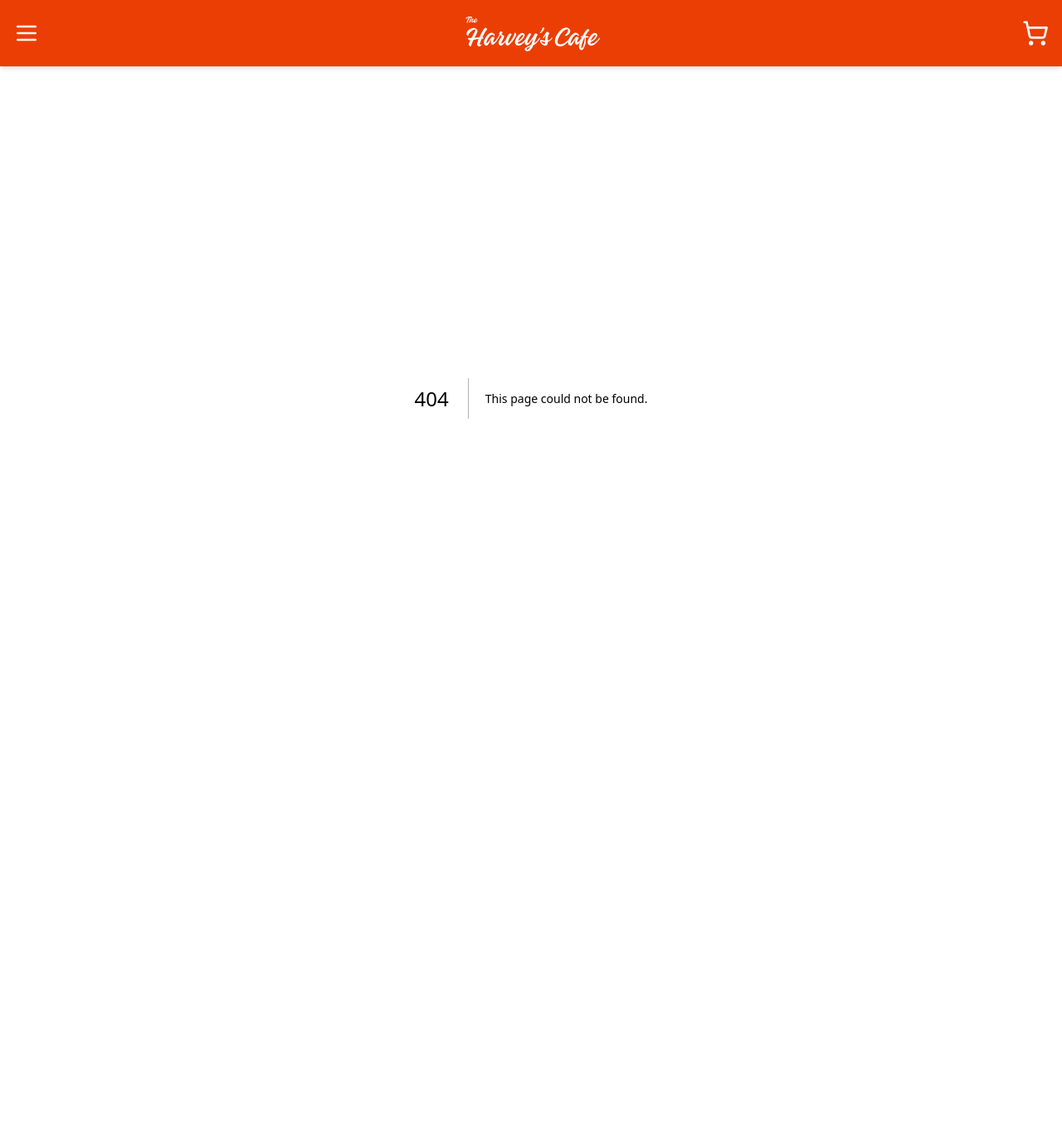
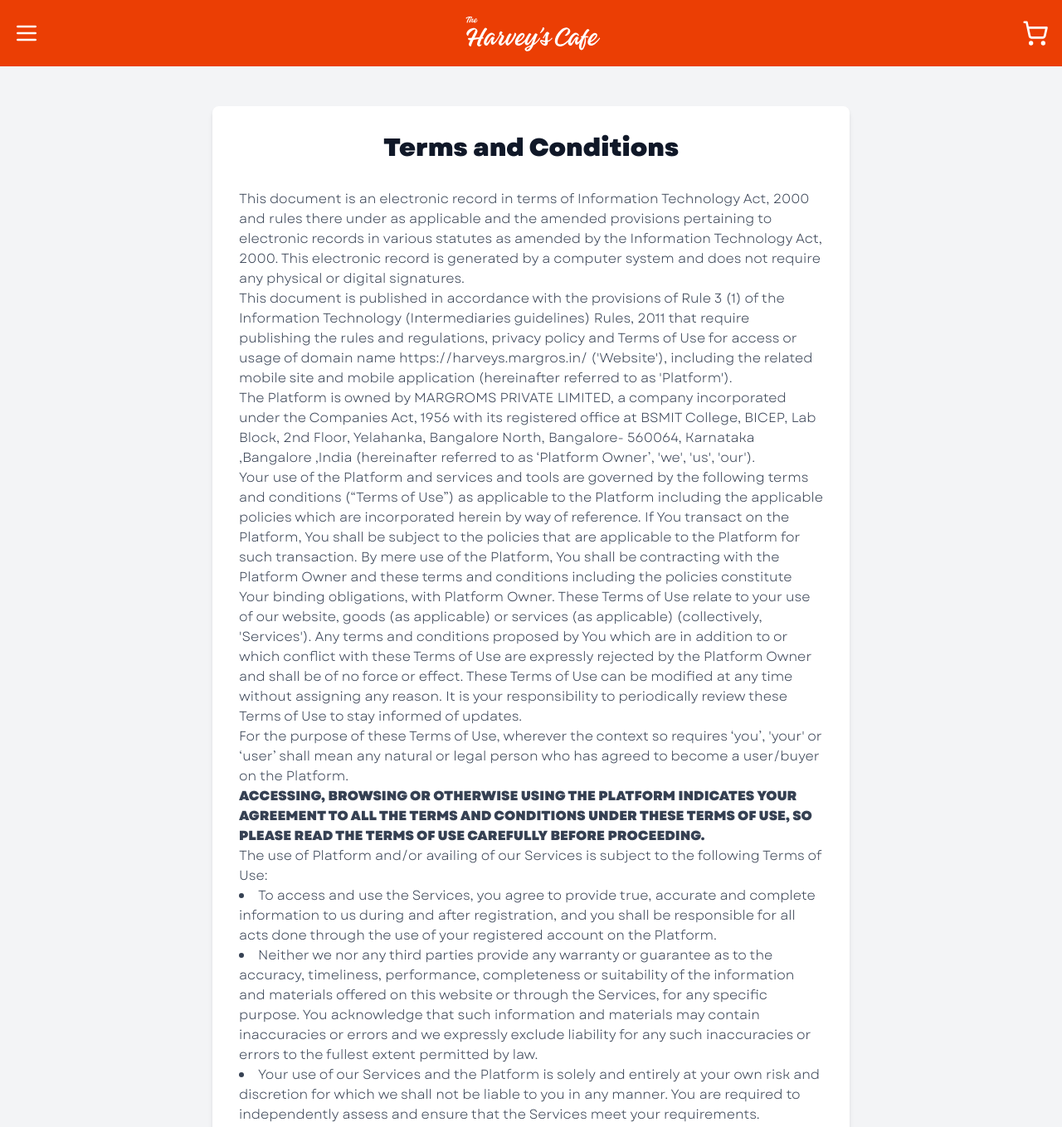
Before and after one commit to Margroms/pre-ordering, a Next.js app: page /terms-and-conditions in a window 1280 px wide. Before the commit this address had no page. Shown: the top 1359 px of the page at 83% size. Before the commit the page ends 880 px from the top, so only its background shows below. Built offline with nearby package versions, Linux system fonts and the light colour scheme.

Commit message:
Add Terms & Conditions link to Navbar and create Terms and Conditions page

```diff
--- /dev/null
+++ b/app/terms-and-conditions/page.tsx
@@ -0,0 +1,123 @@
+import React from 'react';
+
+const TermsAndConditions = () => {
+  return (
+    <div className="min-h-screen bg-gray-100 py-12 px-4 sm:px-6 lg:px-8">
+      <div className="max-w-3xl mx-auto bg-white p-8 rounded-lg shadow-md">
+        <h1 className="text-3xl font-bold text-center text-gray-900 mb-8">Terms and Conditions</h1>
+        <div className="prose prose-lg text-gray-700">
+          <p>
+            This document is an electronic record in terms of Information Technology Act, 2000 and rules there under as
+            applicable and the amended provisions pertaining to electronic records in various statutes as amended by the
+            Information Technology Act, 2000. This electronic record is generated by a computer system and does not
+            require any physical or digital signatures.
+          </p>
+          <p>
+            This document is published in accordance with the provisions of Rule 3 (1) of the Information Technology
+            (Intermediaries guidelines) Rules, 2011 that require publishing the rules and regulations, privacy policy and
+            Terms of Use for access or usage of domain name https://harveys.margros.in/ (&apos;Website&apos;), including the
+            related mobile site and mobile application (hereinafter referred to as &apos;Platform&apos;).
+          </p>
+          <p>
+            The Platform is owned by MARGROMS PRIVATE LIMITED, a company incorporated under the Companies Act, 1956 with
+            its registered office at BSMIT College, BICEP, Lab Block, 2nd Floor, Yelahanka, Bangalore North,
+            Bangalore- 560064, Karnataka ,Bangalore ,India (hereinafter referred to as ‘Platform Owner’, &apos;we&apos;, &apos;us&apos;,
+            &apos;our&apos;).
+          </p>
+          <p>
+            Your use of the Platform and services and tools are governed by the following terms and conditions (“Terms
+            of Use”) as applicable to the Platform including the applicable policies which are incorporated herein by
+            way of reference. If You transact on the Platform, You shall be subject to the policies that are applicable
+            to the Platform for such transaction. By mere use of the Platform, You shall be contracting with the
+            Platform Owner and these terms and conditions including the policies constitute Your binding obligations,
+            with Platform Owner. These Terms of Use relate to your use of our website, goods (as applicable) or services
+            (as applicable) (collectively, &apos;Services&apos;). Any terms and conditions proposed by You which are in addition
+            to or which conflict with these Terms of Use are expressly rejected by the Platform Owner and shall be of no
+            force or effect. These Terms of Use can be modified at any time without assigning any reason. It is your
+            responsibility to periodically review these Terms of Use to stay informed of updates.
+          </p>
+          <p>
+            For the purpose of these Terms of Use, wherever the context so requires ‘you’, &apos;your&apos; or ‘user’ shall mean
+            any natural or legal person who has agreed to become a user/buyer on the Platform.
+          </p>
+          <p className="font-bold">
+            ACCESSING, BROWSING OR OTHERWISE USING THE PLATFORM INDICATES YOUR AGREEMENT TO ALL THE TERMS AND CONDITIONS
+            UNDER THESE TERMS OF USE, SO PLEASE READ THE TERMS OF USE CAREFULLY BEFORE PROCEEDING.
+          </p>
+          <p>
+            The use of Platform and/or availing of our Services is subject to the following Terms of Use:
+          </p>
+          <ul className="list-disc list-inside">
+            <li>
+              To access and use the Services, you agree to provide true, accurate and complete information to us during
+              and after registration, and you shall be responsible for all acts done through the use of your registered
+              account on the Platform.
+            </li>
+            <li>
+              Neither we nor any third parties provide any warranty or guarantee as to the accuracy, timeliness,
+              performance, completeness or suitability of the information and materials offered on this website or
+              through the Services, for any specific purpose. You acknowledge that such information and materials may
+              contain inaccuracies or errors and we expressly exclude liability for any such inaccuracies or errors to
+              the fullest extent permitted by law.
+            </li>
+            <li>
+              Your use of our Services and the Platform is solely and entirely at your own risk and discretion for which
+              we shall not be liable to you in any manner. You are required to independently assess and ensure that the
+              Services meet your requirements.
+            </li>
+            <li>
+              The contents of the Platform and the Services are proprietary to us and are licensed to us. You will not
+              have any authority to claim any intellectual property rights, title, or interest in its contents. The
+              contents includes and is not limited to the design, layout, look and graphics.
+            </li>
+            <li>
+              You acknowledge that unauthorized use of the Platform and/or the Services may lead to action against you
+              as per these Terms of Use and/or applicable laws.
+            </li>
+            <li>You agree to pay us the charges associated with availing the Services.</li>
+            <li>
+              You agree not to use the Platform and/ or Services for any purpose that is unlawful, illegal or forbidden
+              by these Terms, or Indian or local laws that might apply to you.
+            </li>
+            <li>
+              You agree and acknowledge that website and the Services may contain links to other third party websites.
+              On accessing these links, you will be governed by the terms of use, privacy policy and such other policies
+              of such third party websites. These links are provided for your convenience for provide further
+              information.
+            </li>
+            <li>
+              You understand that upon initiating a transaction for availing the Services you are entering into a
+              legally binding and enforceable contract with the Platform Owner for the Services.
+            </li>
+            <li>
+              You shall indemnify and hold harmless Platform Owner, its affiliates, group companies (as applicable) and
+              their respective officers, directors, agents, and employees, from any claim or demand, or actions
+              including reasonable attorney&apos;s fees, made by any third party or penalty imposed due to or arising out of
+              Your breach of this Terms of Use, privacy Policy and other Policies, or Your violation of any law, rules
+              or regulations or the rights (including infringement of intellectual property rights) of a third party.
+            </li>
+            <li>
+              Notwithstanding anything contained in these Terms of Use, the parties shall not be liable for any failure
+              to perform an obligation under these Terms if performance is prevented or delayed by a force majeure
+              event.
+            </li>
+            <li>
+              These Terms and any dispute or claim relating to it, or its enforceability, shall be governed by and
+              construed in accordance with the laws of India.
+            </li>
+            <li>
+              All disputes arising out of or in connection with these Terms shall be subject to the exclusive
+              jurisdiction of the courts in Bangalore and Karnataka.
+            </li>
+            <li>
+              All concerns or communications relating to these Terms must be communicated to us using the contact
+              information provided on this website with all this included
+            </li>
+          </ul>
+        </div>
+      </div>
+    </div>
+  );
+};
+
+export default TermsAndConditions;
--- a/components/Navbar.tsx
+++ b/components/Navbar.tsx
@@ -164,6 +164,20 @@ const Navbar = () => {
                       Privacy Policy
                     </Link>
                   </motion.li>
+                  <motion.li
+                    initial={{ x: -20, opacity: 0 }}
+                    animate={{ x: 0, opacity: 1 }}
+                    transition={{ delay: 0.8 }}
+                    whileHover={{ x: 10, scale: 1.05 }}
+                  >
+                    <Link
+                      href="/terms-and-conditions"
+                      onClick={() => setSidebarOpen(false)}
+                      className="block text-white hover:text-[#eb3e04] transition-colors"
+                    >
+                      Terms & Conditions
+                    </Link>
+                  </motion.li>
                 </motion.ul>
               </motion.div>
             </>
```
